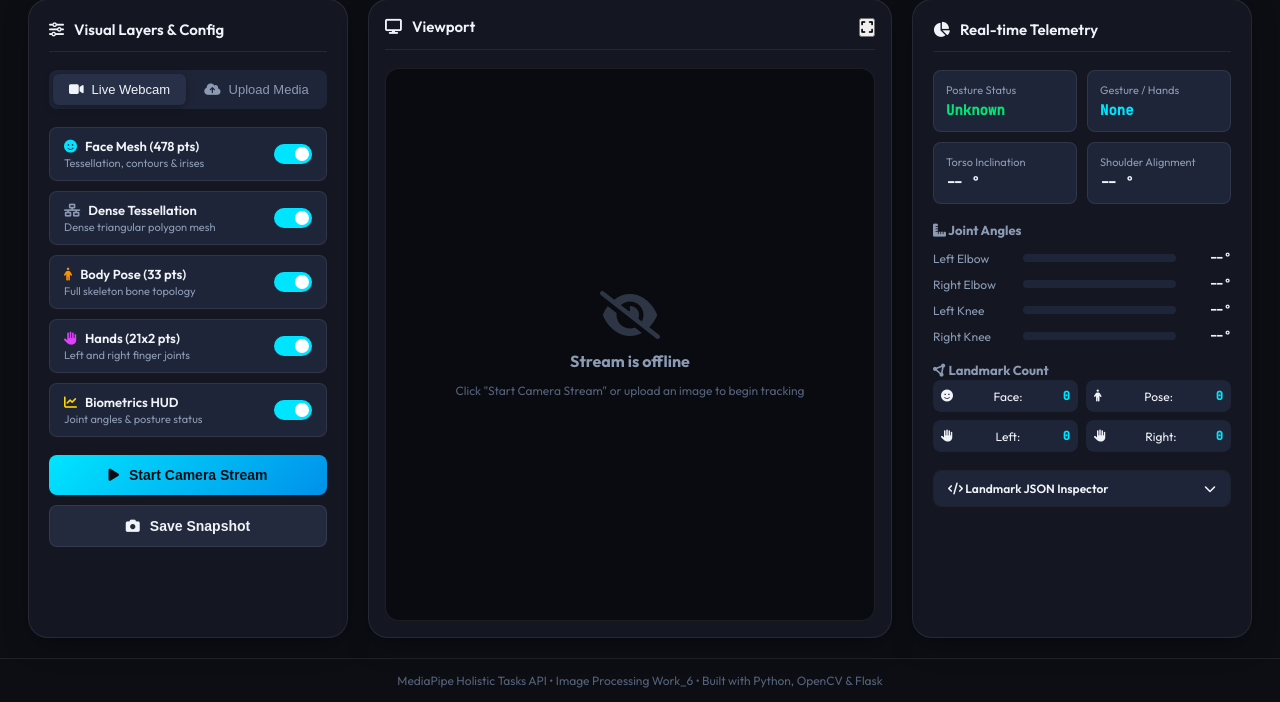
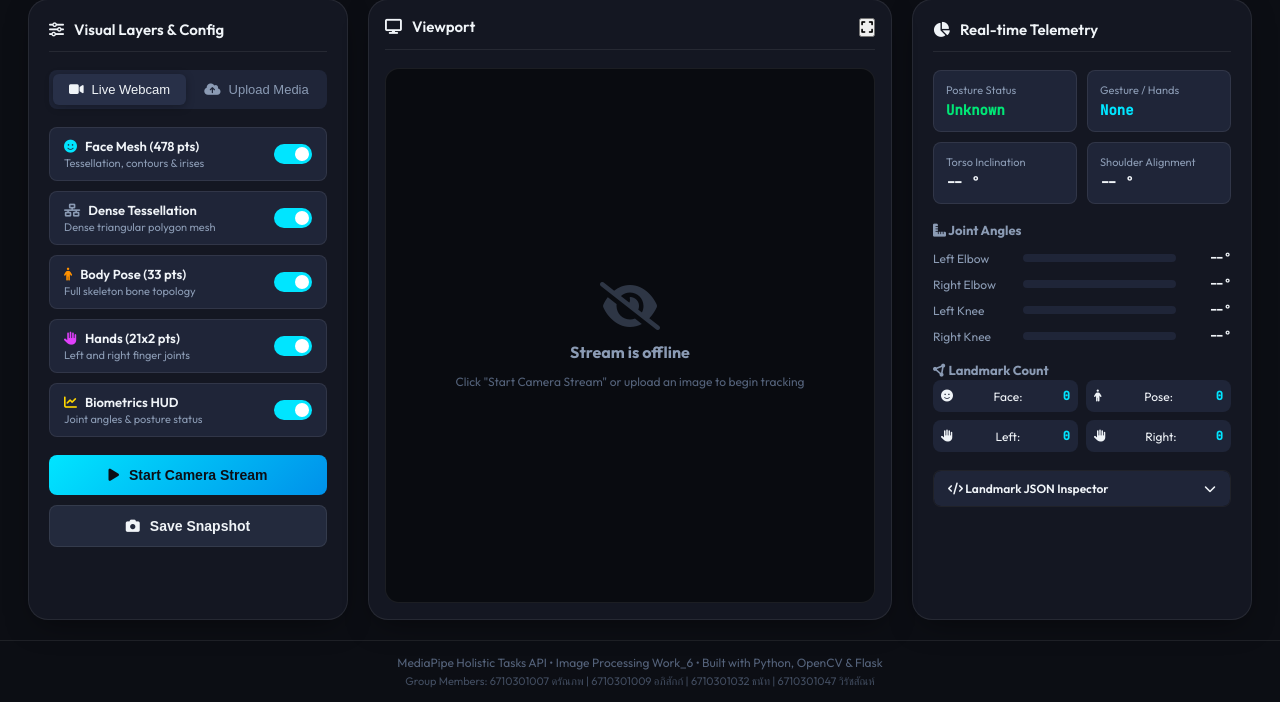
Before and after one commit to Kong19565/IMG_Processing-Holistic_landmark, a Flask app: page / in a window 1280 px wide. Shown: the part 98-800 px from the top of the page. Run offline with Flask 3, Linux system fonts and the light colour scheme; parts of the project's set-up code (start-up, migrations or seed data) failed here and were passed over.

Commit message:
docs: update group members list sorted by student ID

```diff
--- a/templates/index.html
+++ b/templates/index.html
@@ -247,6 +247,7 @@
     <!-- Footer -->
     <footer class="app-footer">
         <p>MediaPipe Holistic Tasks API • Image Processing Work_6 • Built with Python, OpenCV & Flask</p>
+        <p style="margin-top: 4px; font-size: 11px; opacity: 0.75;">Group Members: 6710301007 ดรัณภพ | 6710301009 อภิสักก์ | 6710301032 ธนัท | 6710301047 วิรัชสัณห์</p>
     </footer>
 
     <!-- App JavaScript -->
```
Also changed, not shown: README.md.
